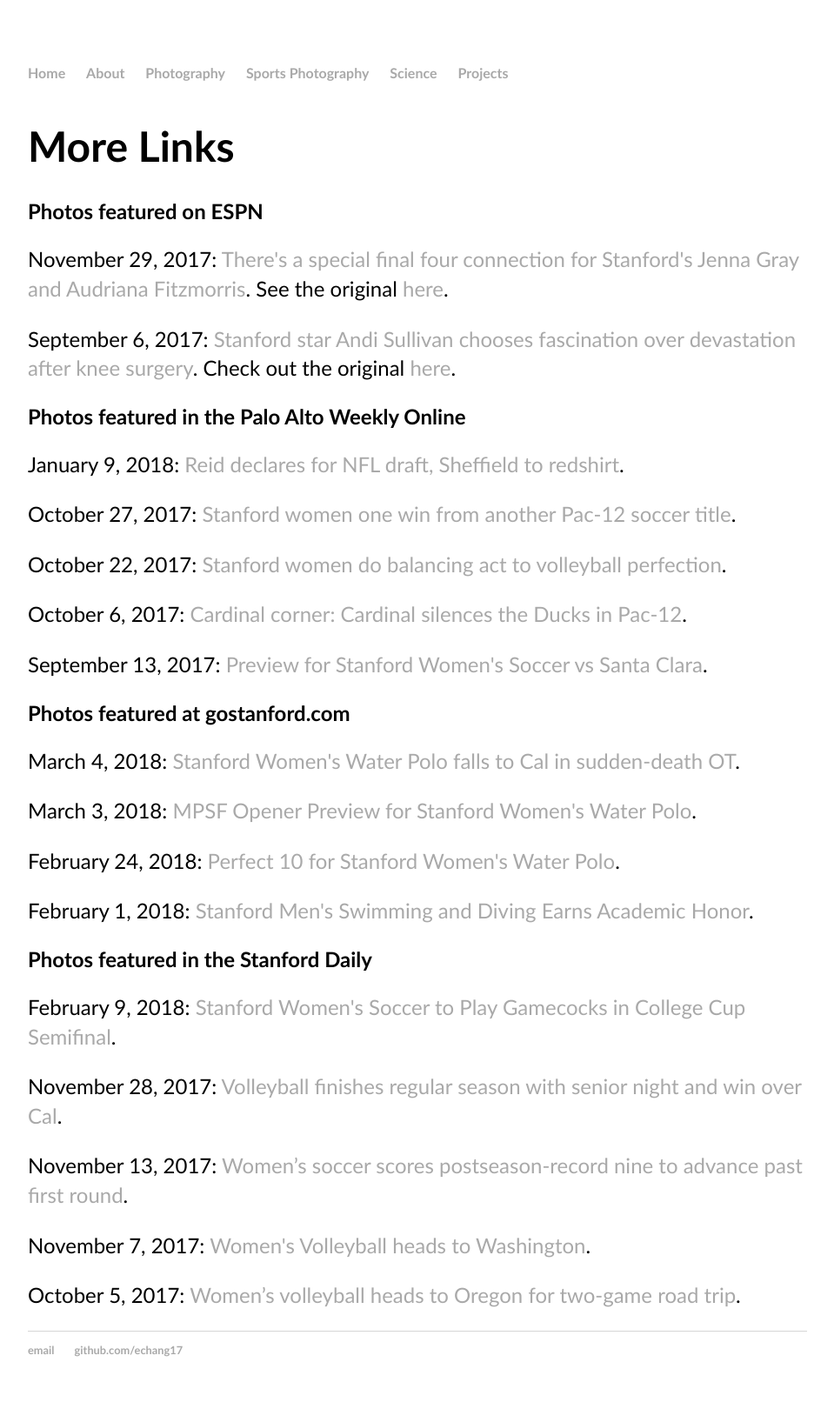
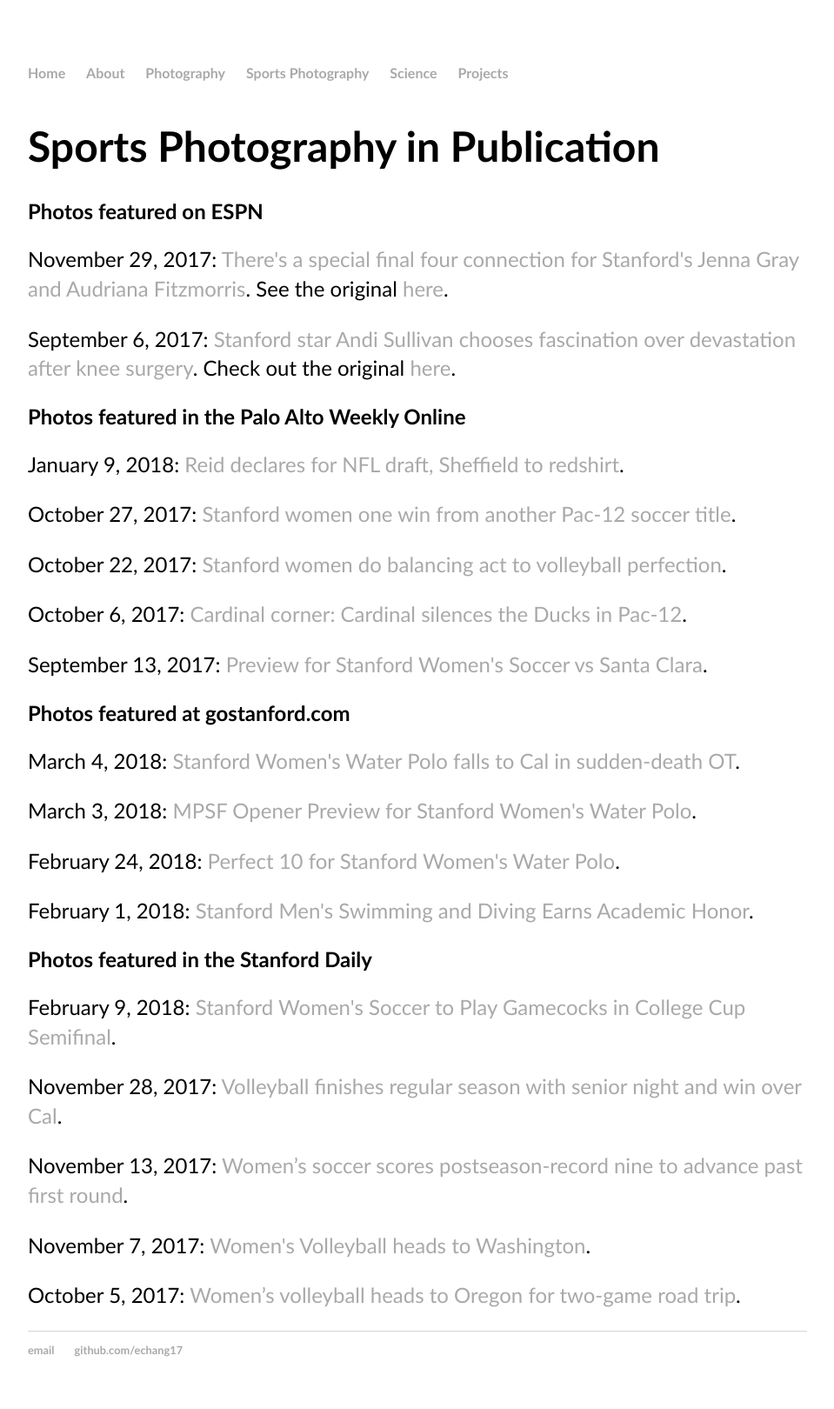
Before and after one commit to echang17/echang17.github.io, a Jekyll site: the page built from links/index.html, in a window 1280 px wide. Shown: the whole page at 87% size, without its empty margins (160-1119 px from the left). Built offline with Jekyll 4.4.1, drawn with Linux system fonts in a browser that asks for light colours.

Commit message:
Update index.html

```diff
--- a/links/index.html
+++ b/links/index.html
@@ -3,7 +3,7 @@
 title: More Links
 ---
 <div class="blurb">
-  <h1>More Links</h1>
+  <h1>Sports Photography in Publication</h1>
   <h2>Photos featured on ESPN</h2>
     <p>November 29, 2017: <a href="http://www.espn.com/espnw/sports/article/21607808/stanford-cardinal-volleyball-stars-jenna-gray-audriana-fitzmorris-hope-get-chance-make-hometown-proud-final-four">There's a special final four connection for Stanford's Jenna Gray and Audriana Fitzmorris</a>. See the original <a href="https://isiphotos.photoshelter.com/image?&_bqG=379&_bqH=eJwzcnb2yw2psMzLd0oNqKxIDjNOzTTKzTV1Tc63MjcwsTI0MABhIOkZ7xLsbJuarAZmxDv6udiWANnB_kEhti6OIa5Admiwa1C8p4ttKEiDa1aAeap_Wnayp4lavKNziG1xamJRcoaaM0gFAFNHI2A-&GI_ID=">here</a>.</p>
     <p>September 6, 2017: <a href="http://www.espn.com/espnw/sports/article/20603346/stanford-cardinal-soccer-star-andi-sullivan-chooses-fascination-devastation-recover-knee-injury">Stanford star Andi Sullivan chooses fascination over devastation after knee surgery</a>. Check out the original <a href="https://isiphotos.photoshelter.com/image?&_bqG=664&_bqH=eJzz8_c1Loovjcyv8M1JSQ829Hf1zPQ0K8pKC3W1MjcwsTI0MABhIOkZ7xLsbJuarAZmxDv6udiWANnB_kEhti6OIa5Admiwa1C8p4ttKEiDa1aAeap_Wnayp4lavKNziG1xamJRcoaaM0gFAFYaI10-&GI_ID=">here</a>.</p>
@@ -26,7 +26,7 @@
     <p>November 30, 2017: <a href="https://www.stanforddaily.com/2017/11/30/womens-soccer-to-play-gamecocks-in-college-cup-semifinals/">Stanford Women's Soccer to Play Gamecocks in College Cup Semifinal</a>.</p>
     <p>November 28, 2017: <a href="https://www.stanforddaily.com/2017/11/28/volleyball-finishes-regular-season-with-senior-night-and-win-over-cal/">Volleyball finishes regular season with senior night and win over Cal</a>.</p>
     <p>November 13, 2017: <a href="https://www.stanforddaily.com/2017/11/13/womens-soccer-scores-a-postseason-record-nine-to-advance-past-first-round/">Women’s soccer scores postseason-record nine to advance past first round</a>.</p>
-      <p>November 7, 2017: <a href="https://www.stanforddaily.com/2017/11/07/womens-volleyball-heads-to-washington/">Women's Volleyball heads to Washington</a>.</p>
-  <p>October 5, 2017: <a href="https://www.stanforddaily.com/2017/10/05/womens-volleyball-heads-to-oregon-for-two-game-road-trip/">Women’s volleyball heads to Oregon for two-game road trip</a>.</p>
+    <p>November 7, 2017: <a href="https://www.stanforddaily.com/2017/11/07/womens-volleyball-heads-to-washington/">Women's Volleyball heads to Washington</a>.</p>
+    <p>October 5, 2017: <a href="https://www.stanforddaily.com/2017/10/05/womens-volleyball-heads-to-oregon-for-two-game-road-trip/">Women’s volleyball heads to Oregon for two-game road trip</a>.</p>
   <p></p>
 </div>
```
